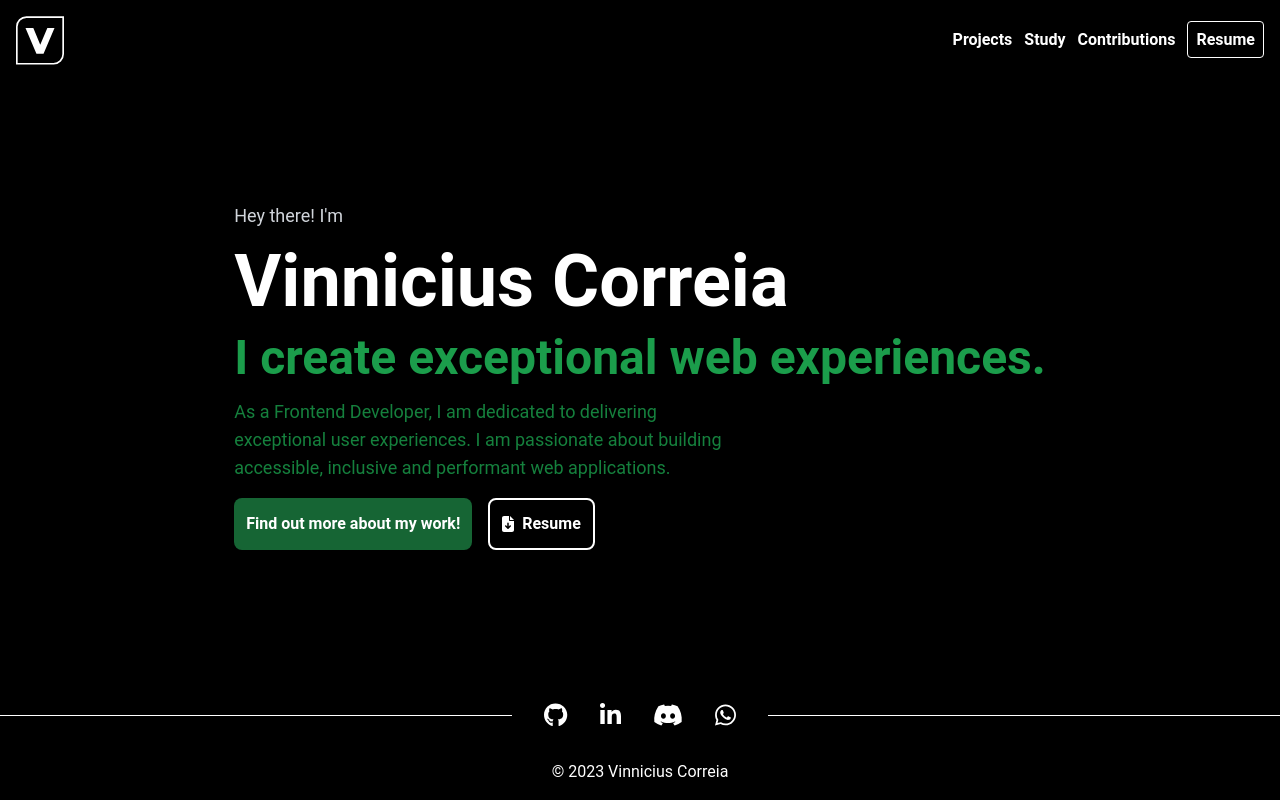
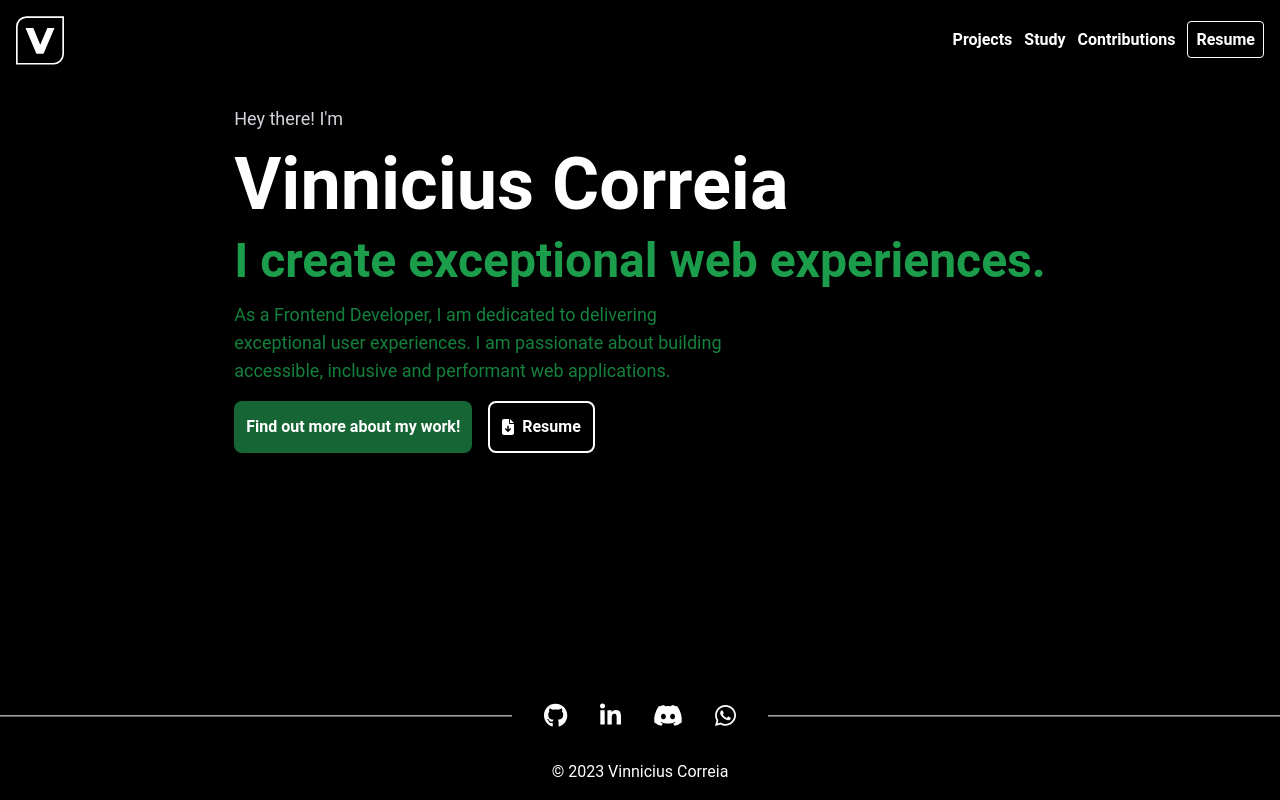
Before and after one commit to vincorreia/portfolio-revamp, a Next.js app: page / in a window 1280 px wide. Built offline with nearby package versions, Linux system fonts and the light colour scheme.

Commit message:
fix: General application layout

```diff
--- a/src/components/organisms/Footer.tsx
+++ b/src/components/organisms/Footer.tsx
@@ -7,7 +7,7 @@ import {
 } from "@fortawesome/free-brands-svg-icons";
 export const Footer = () => {
   return (
-    <footer className="flex flex-col justify-center gap-y-8 bg-[var(--primary)] pt-8 pb-4">
+    <footer className="sticky top-full flex flex-col gap-y-8 bg-[var(--primary)] py-4">
       <ul className="befored aftered flex items-center gap-x-8" role="menu">
         <li role="menuitem" aria-label="Github">
           <a
--- a/src/components/organisms/Nav.tsx
+++ b/src/components/organisms/Nav.tsx
@@ -9,8 +9,8 @@ export const Nav = () => {
   };
   return (
     <header
-      className={`flex flex-col sm:static sm:block ${
-        open ? "fixed top-0 bottom-0 z-10 w-full bg-[var(--primary)]" : ""
+      className={`sticky top-0 left-0 right-0 z-10 flex flex-col bg-[var(--primary)] sm:block ${
+        open ? "bottom-0" : ""
       }`}
     >
       <nav
--- a/src/pages/_app.tsx
+++ b/src/pages/_app.tsx
@@ -22,7 +22,7 @@ export default function App({ Component, pageProps }: AppProps) {
         <link rel="icon" href="/favicon.ico" />
       </Head>
       <Nav />
-      <main className="container mx-auto h-full flex-grow overflow-auto px-6 sm:p-6">
+      <main className="container mx-auto flex-grow overflow-auto px-6 sm:p-6">
         <Component {...pageProps} />
       </main>
       <Footer />
--- a/src/styles/globals.css
+++ b/src/styles/globals.css
@@ -12,9 +12,8 @@ input {
 }
 
 #__next {
-  @apply flex flex-col bg-[var(--primary)] font-roboto text-white;
-  overflow: hidden;
-  height: 100svh;
+  @apply bg-[var(--primary)] font-roboto text-white;
+  min-height: 100svh;
 }
 
 .befored {
--- a/src/styles/md.css
+++ b/src/styles/md.css
@@ -1,7 +1,7 @@
 .task-list-item {
   display: flex;
   gap: 0.5rem;
-  align-items: start;
+  align-items: flex-start;
 }
 
 .task-list-item > input {
```
